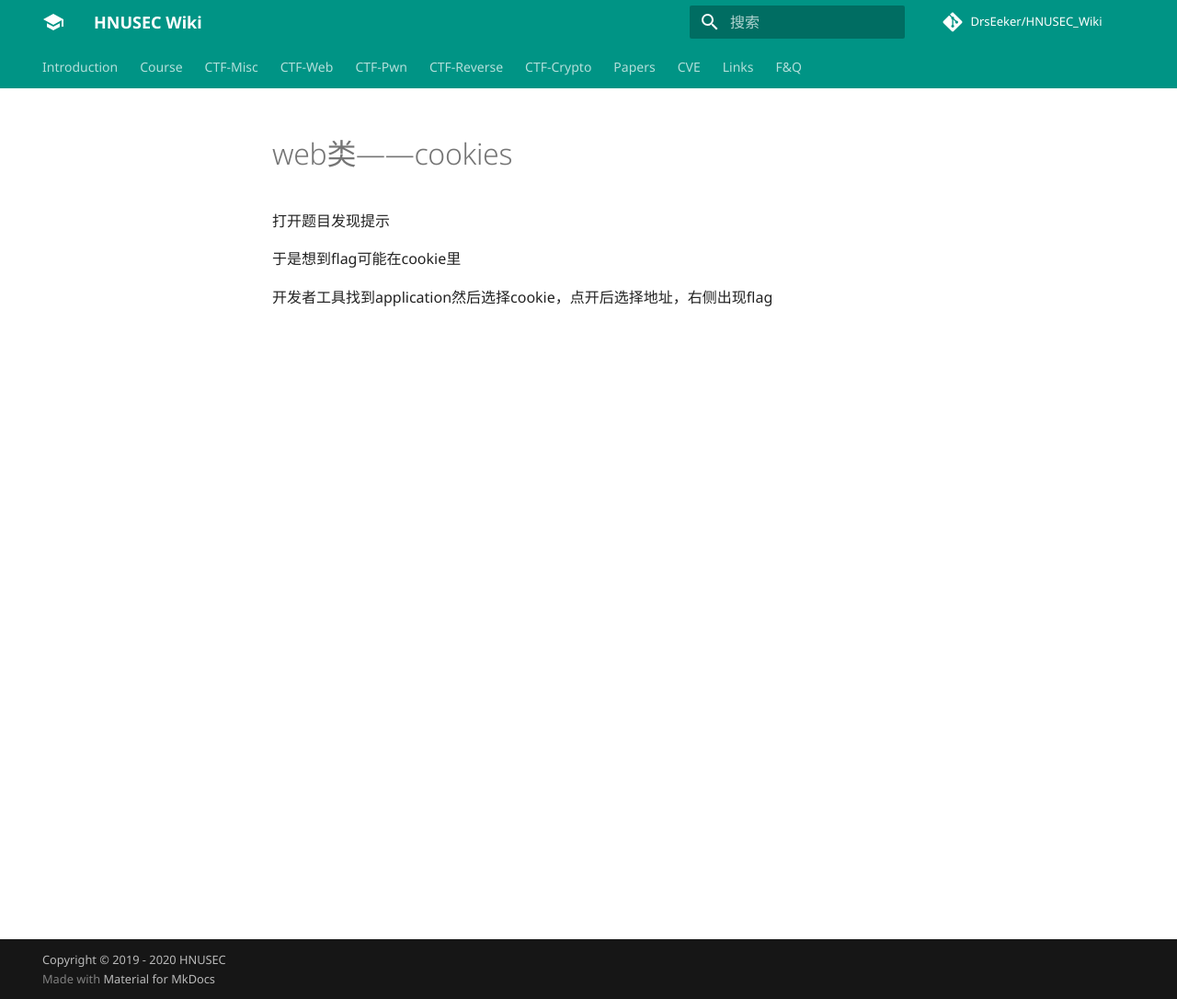
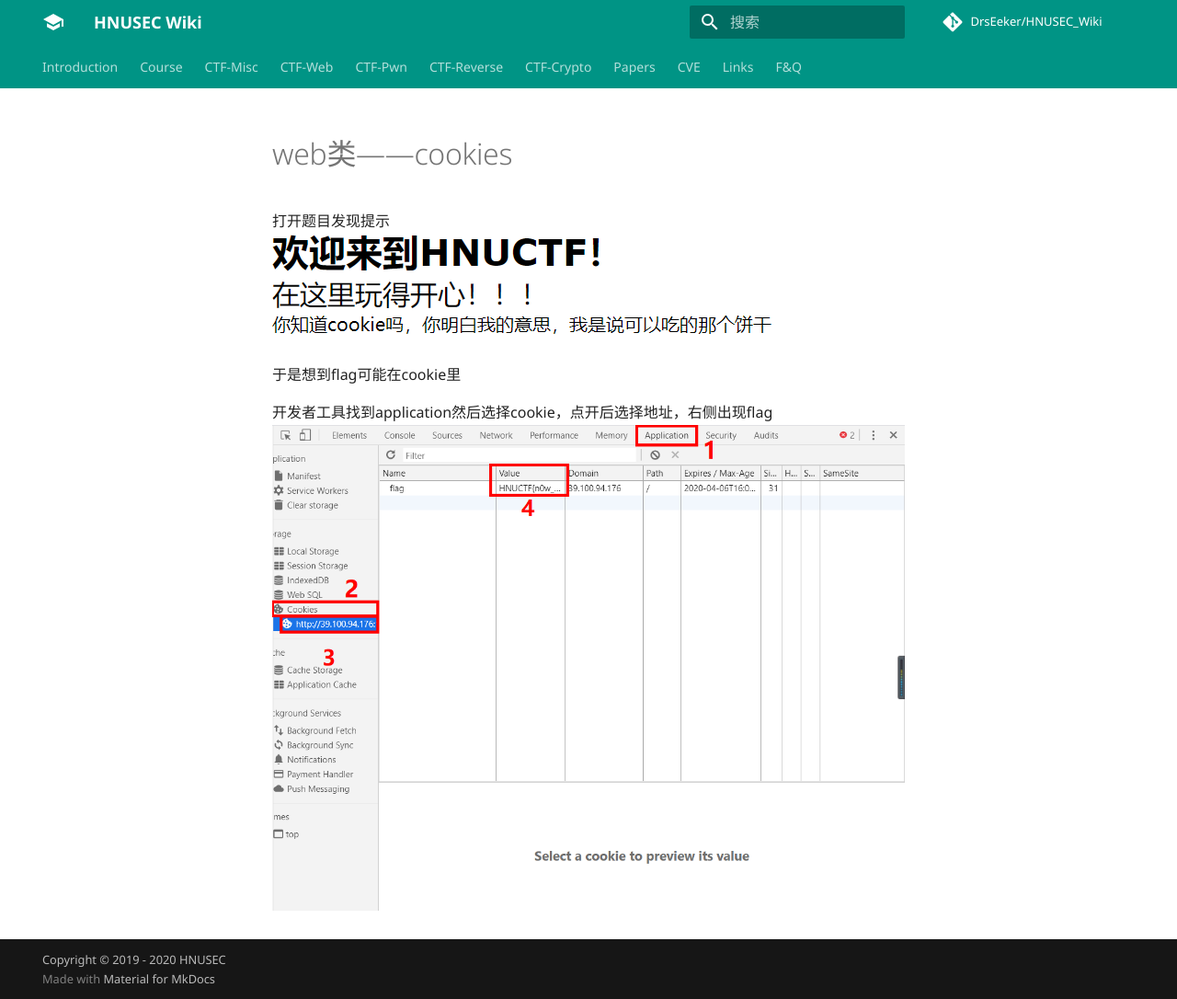
Before and after one commit to DrsEeker/HNUSEC_Wiki, an MkDocs documentation site: the page built from docs/CTF-Web/wp/cookies/web类——cookies.md, in a window 1280 px wide and 1086 px high. Shown: the whole window at 92% size. Built offline with MkDocs 1.6.1 and Material for MkDocs 9.7.7, drawn with Linux system fonts in a browser that asks for light colours; comment, search, counter and statistics services are not loaded.

Commit message:
Update web类——cookies.md

```diff
--- a/docs/CTF-Web/wp/cookies/web类——cookies.md
+++ b/docs/CTF-Web/wp/cookies/web类——cookies.md
@@ -1,7 +1,7 @@
 # web类——cookies
 
 打开题目发现提示
-
+![](png/1.png)
 
 
 于是想到flag可能在cookie里
@@ -9,3 +9,4 @@
 
 
 开发者工具找到application然后选择cookie，点开后选择地址，右侧出现flag
+![](png/2.png)
```
